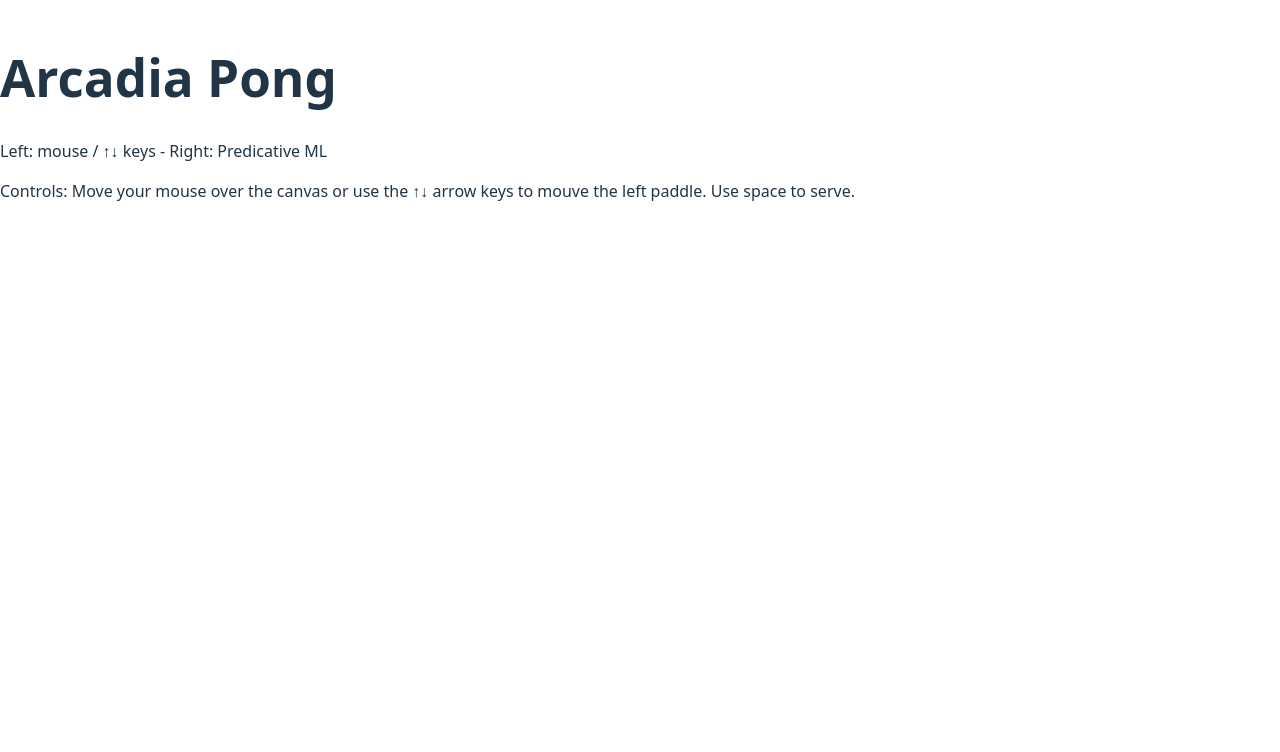
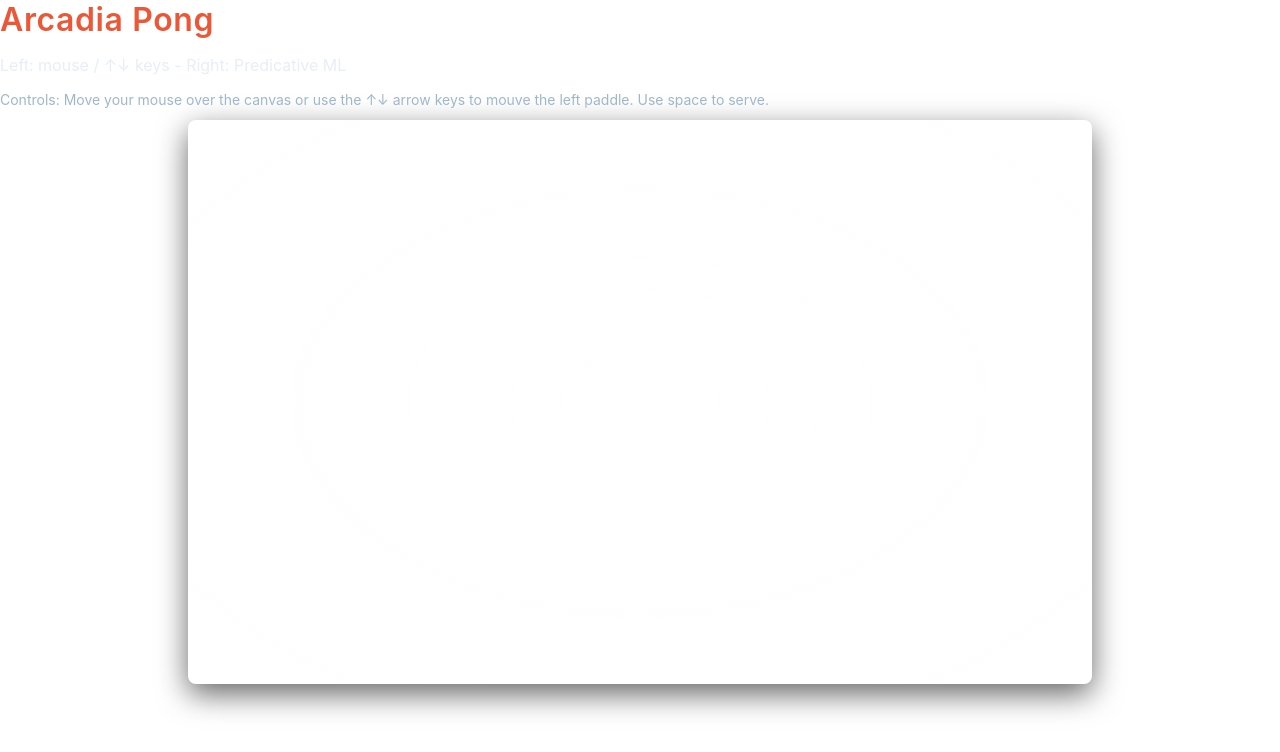
Before and after one commit to DarkAyleid17/Pong, a website built with Vite: page index.html in a window 1280 px wide. Built offline with nearby package versions, Linux system fonts and the light colour scheme.

Commit message:
wip: update style.css
i is broken

```diff
--- a/src/style.css
+++ b/src/style.css
@@ -1,96 +1,44 @@
 :root {
-  font-family: system-ui, Avenir, Helvetica, Arial, sans-serif;
-  line-height: 1.5;
-  font-weight: 400;
-
-  color-scheme: light dark;
-  color: rgba(255, 255, 255, 0.87);
-  background-color: #242424;
-
-  font-synthesis: none;
-  text-rendering: optimizeLegibility;
-  -webkit-font-smoothing: antialiased;
-  -moz-osx-font-smoothing: grayscale;
+  --bg: #0b1220;
+  --panel: #0f1724;
+  --accent: #eb5737;
+  --text: #e6eef8;
 }
 
-a {
-  font-weight: 500;
-  color: #646cff;
-  text-decoration: inherit;
-}
-a:hover {
-  color: #535bf2;
+*{box-sizing: border-box;}
+html,body{
+  height: 100%;
+  margin: 0;
+  font-family: Inter, system-ui, -apple-system, "Segoe UI", Roboto, "Helvetica Neue", Arial;
+  color: var(--text);
+  -webkit-font-smoothing:antialiased;
+  -moz-osx-font-smoothing:grayscale;
 }
 
-body {
-  margin: 0;
-  display: flex;
-  place-items: center;
-  min-width: 320px;
-  min-height: 100vh;
-}
-
-h1 {
-  font-size: 3.2em;
-  line-height: 1.1;
-}
-
-#app {
-  max-width: 1280px;
-  margin: 0 auto;
-  padding: 2rem;
+.container{
+  max-width: 920px;
+  margin: 28px auto;
   text-align: center;
 }
 
-.logo {
-  height: 6em;
-  padding: 1.5em;
-  will-change: filter;
-  transition: filter 300ms;
-}
-.logo:hover {
-  filter: drop-shadow(0 0 2em #646cffaa);
-}
-.logo.vanilla:hover {
-  filter: drop-shadow(0 0 2em #3178c6aa);
+h1{
+  margin:0 0 14px 0;
+  font-weight: 600;
+  color: var(--accent);
+  letter-spacing: 0.6px;
 }
 
-.card {
-  padding: 2em;
+canvas{
+  background: radial-gradient(transparent 0%, rgba(255, 255, 255, 0.02) 40%,rgba(255, 255,255, 0.01) 100%, rgba(7,14,25,0.6));
+  border: 2px solid rgba(255, 255, 255, 0.04);
+  box-shadow: 0 10px 30px rgba(0, 0, 0, 0.6);
+  display:block;
+  margin: 12px auto;
+  border-radius: 8px;
 }
 
-.read-the-docs {
-  color: #888;
+.controls, build-note{
+  margin: 8px 0;
+  font-size: 14px;
+  color: #9fb7cc;
 }
-
-button {
-  border-radius: 8px;
-  border: 1px solid transparent;
-  padding: 0.6em 1.2em;
-  font-size: 1em;
-  font-weight: 500;
-  font-family: inherit;
-  background-color: #1a1a1a;
-  cursor: pointer;
-  transition: border-color 0.25s;
-}
-button:hover {
-  border-color: #646cff;
-}
-button:focus,
-button:focus-visible {
-  outline: 4px auto -webkit-focus-ring-color;
-}
-
-@media (prefers-color-scheme: light) {
-  :root {
-    color: #213547;
-    background-color: #ffffff;
-  }
-  a:hover {
-    color: #747bff;
-  }
-  button {
-    background-color: #f9f9f9;
-  }
-}
```
